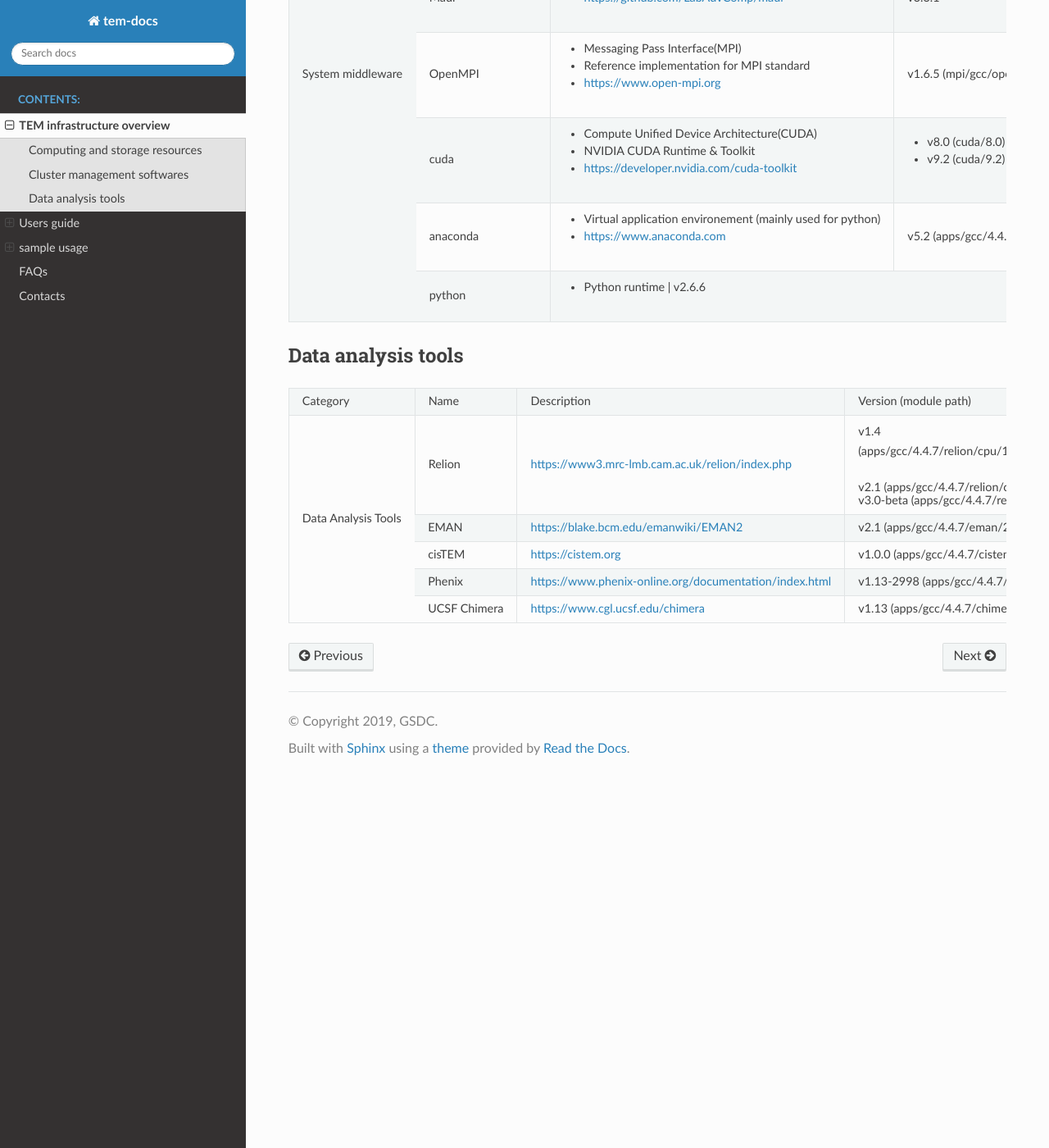
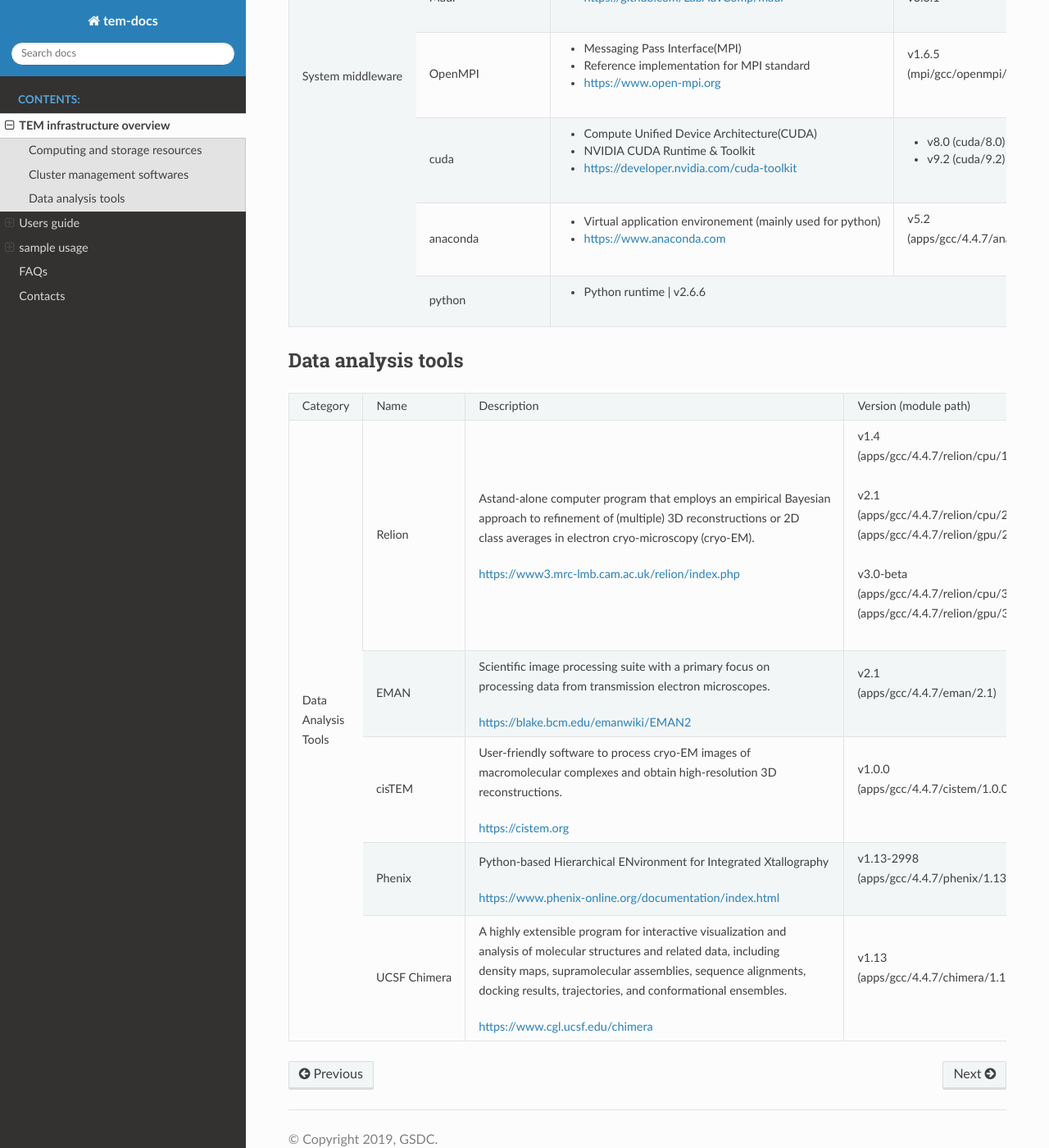
Before and after one commit to junglok/tem-docs, a Sphinx documentation site: the page built from docs/infra.rst, in a window 1280 px wide and 1400 px high, scrolled down 2137 px. Shown: the whole window at 82% size. Built offline with Sphinx 7.4.7 and the Read the Docs theme 2.0.0, drawn with Linux system fonts in a browser that asks for light colours.

Commit message:
first commit

```diff
--- a/docs/infra.rst
+++ b/docs/infra.rst
@@ -67,16 +67,16 @@
 |              | Maui                        | - Job scheduler                                            | v3.3.1                         |
 |              |                             | - https://github.com/LabAdvComp/maui                       |                                |
 |              +-----------------------------+------------------------------------------------------------+--------------------------------+
-|              | OpenMPI                     | - Messaging Pass Interface(MPI)                            | v1.6.5                         |
-|              |                             | - Reference implementation for MPI standard                | (mpi/gcc/openmpi/1.6.5)        |
+|              | OpenMPI                     | - Messaging Pass Interface(MPI)                            | | v1.6.5                       |
+|              |                             | - Reference implementation for MPI standard                | | (mpi/gcc/openmpi/1.6.5)      |
 |              |                             | - https://www.open-mpi.org                                 |                                |
 |              +-----------------------------+------------------------------------------------------------+--------------------------------+
 |              | cuda                        | - Compute Unified Device Architecture(CUDA)                | - v8.0 (cuda/8.0)              |
 |              |                             | - NVIDIA CUDA Runtime & Toolkit                            | - v9.2 (cuda/9.2)              |
 |              |                             | - https://developer.nvidia.com/cuda-toolkit                |                                |
 |              +-----------------------------+------------------------------------------------------------+--------------------------------+
-|              | anaconda                    | - Virtual application environement (mainly used for python)| v5.2                           |
-|              |                             | - https://www.anaconda.com                                 | (apps/gcc/4.4.7/anaconda/5.2)  |
+|              | anaconda                    | - Virtual application environement (mainly used for python)| | v5.2                         |
+|              |                             | - https://www.anaconda.com                                 | | (apps/gcc/4.4.7/anaconda/5.2)|
 |              +-----------------------------+------------------------------------------------------------+--------------------------------+
 |              | python                      | - Python runtime                                           | v2.6.6                         |
 +--------------+-----------------------------+---------------------------------------------------------------------------+-----------------+
@@ -85,31 +85,43 @@
 Data analysis tools
 ===================
 
-+--------------+---------------------+--------------------------------------------------------------------+--------------------------------------+
-| Category     | Name                | Description                                                        | Version                              |
-|              |                     |                                                                    | (module path)                        |
-+--------------+---------------------+--------------------------------------------------------------------+--------------------------------------+
-| Data         | Relion              |                                                                    | | v1.4                               |
-| Analysis     |                     |                                                                    | | (apps/gcc/4.4.7/relion/cpu/1.4)    |
-| Tools        |                     |                                                                    |                                      |
-|              |                     |                                                                    | v2.1                                 |
-|              |                     | https://www3.mrc-lmb.cam.ac.uk/relion/index.php                    | (apps/gcc/4.4.7/relion/cpu/2.1)      |
-|              |                     |                                                                    | (apps/gcc/4.4.7/relion/gpu/2.1)      |
-|              |                     |                                                                    |                                      |
-|              |                     |                                                                    | v3.0-beta                            |
-|              |                     |                                                                    | (apps/gcc/4.4.7/relion/cpu/3.0-beta) |
-|              |                     |                                                                    | (apps/gcc/4.4.7/relion/gpu/3.0-beta) |
-|              |                     |                                                                    |                                      |
-|              +---------------------+--------------------------------------------------------------------+--------------------------------------+
-|              | EMAN                | https://blake.bcm.edu/emanwiki/EMAN2                               | v2.1                                 |
-|              |                     |                                                                    | (apps/gcc/4.4.7/eman/2.1)            |
-|              +---------------------+--------------------------------------------------------------------+--------------------------------------+
-|              | cisTEM              | https://cistem.org                                                 | v1.0.0                               |
-|              |                     |                                                                    | (apps/gcc/4.4.7/cistem/1.0.0)        |
-|              +---------------------+--------------------------------------------------------------------+--------------------------------------+
-|              | Phenix              | https://www.phenix-online.org/documentation/index.html             | v1.13-2998                           |
-|              |                     |                                                                    | (apps/gcc/4.4.7/phenix/1.13-2998)    |
-|              +---------------------+--------------------------------------------------------------------+--------------------------------------+
-|              | UCSF Chimera        | https://www.cgl.ucsf.edu/chimera                                   | v1.13                                |
-|              |                     |                                                                    | (apps/gcc/4.4.7/chimera/1.13)        |
-+--------------+---------------------+--------------------------------------------------------------------+--------------------------------------+
++--------------+---------------------+--------------------------------------------------------------------+----------------------------------------+
+| Category     | Name                | Description                                                        | Version                                |
+|              |                     |                                                                    | (module path)                          |
++--------------+---------------------+--------------------------------------------------------------------+----------------------------------------+
+| | Data       | Relion              | | Astand-alone computer program that employs an empirical Bayesian |                                        |
+| | Analysis   |                     | | approach to refinement of (multiple) 3D reconstructions or 2D    |                                        |
+| | Tools      |                     | | class averages in electron cryo-microscopy (cryo-EM).            | | v1.4                                 |
+|              |                     |                                                                    | | (apps/gcc/4.4.7/relion/cpu/1.4)      |
+|              |                     |                                                                    |                                        |
+|              |                     |                                                                    | | v2.1                                 |
+|              |                     | https://www3.mrc-lmb.cam.ac.uk/relion/index.php                    | | (apps/gcc/4.4.7/relion/cpu/2.1)      |
+|              |                     |                                                                    | | (apps/gcc/4.4.7/relion/gpu/2.1)      |
+|              |                     |                                                                    |                                        |
+|              |                     |                                                                    | | v3.0-beta                            |
+|              |                     |                                                                    | | (apps/gcc/4.4.7/relion/cpu/3.0-beta) |
+|              |                     |                                                                    | | (apps/gcc/4.4.7/relion/gpu/3.0-beta) |
+|              |                     |                                                                    |                                        |
+|              +---------------------+--------------------------------------------------------------------+----------------------------------------+
+|              | EMAN                | | Scientific image processing suite with a primary focus on        | | v2.1                                 |
+|              |                     | | processing data from transmission electron microscopes.          | | (apps/gcc/4.4.7/eman/2.1)            |
+|              |                     |                                                                    |                                        |
+|              |                     | https://blake.bcm.edu/emanwiki/EMAN2                               |                                        |
+|              +---------------------+--------------------------------------------------------------------+----------------------------------------+
+|              | cisTEM              | | User-friendly software to process cryo-EM images of              | | v1.0.0                               |
+|              |                     | | macromolecular complexes and obtain high-resolution 3D           | | (apps/gcc/4.4.7/cistem/1.0.0)        |
+|              |                     | | reconstructions.                                                 |                                        |
+|              |                     |                                                                    |                                        |
+|              |                     | https://cistem.org                                                 |                                        |
+|              +---------------------+--------------------------------------------------------------------+----------------------------------------+
+|              | Phenix              | | Python-based Hierarchical ENvironment for Integrated Xtallography| | v1.13-2998                           |
+|              |                     |                                                                    | | (apps/gcc/4.4.7/phenix/1.13-2998)    |
+|              |                     | https://www.phenix-online.org/documentation/index.html             |                                        |
+|              +---------------------+--------------------------------------------------------------------+----------------------------------------+
+|              | UCSF Chimera        | | A highly extensible program for interactive visualization and    | | v1.13                                |
+|              |                     | | analysis of molecular structures and related data, including     | | (apps/gcc/4.4.7/chimera/1.13)        |
+|              |                     | | density maps, supramolecular assemblies, sequence alignments,    |                                        |
+|              |                     | | docking results, trajectories, and conformational ensembles.     |                                        |
+|              |                     |                                                                    |                                        |
+|              |                     | https://www.cgl.ucsf.edu/chimera                                   |                                        |
++--------------+---------------------+--------------------------------------------------------------------+----------------------------------------+
```
